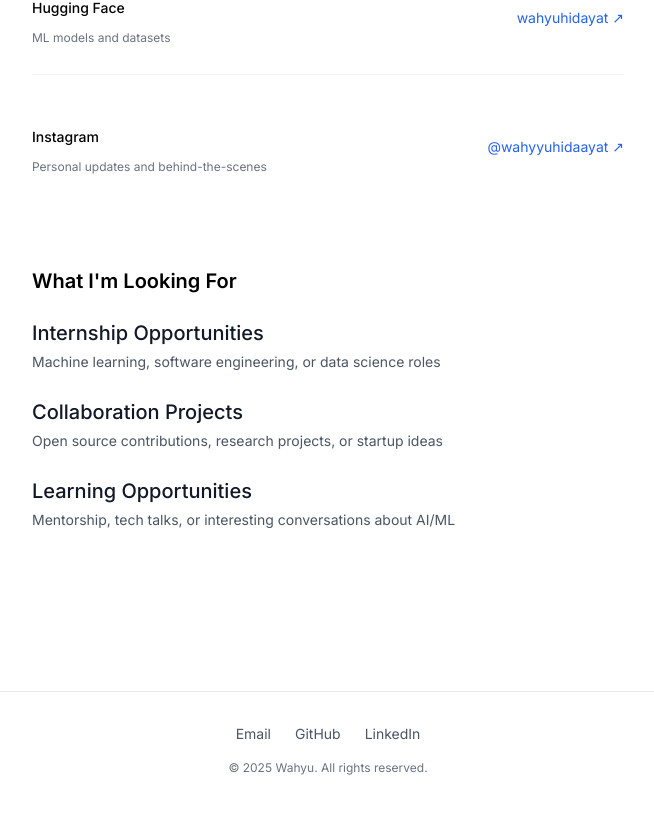
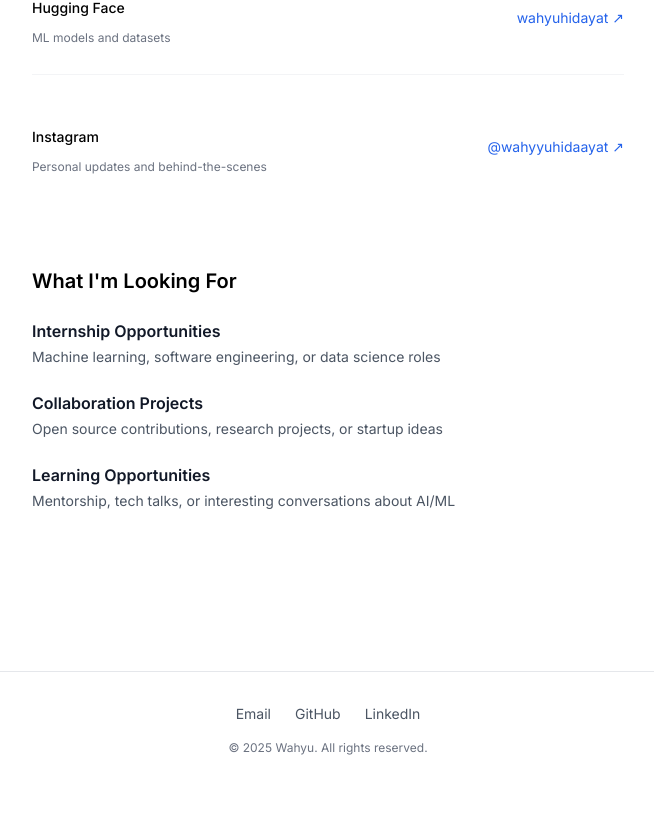
Before and after one commit to wahyuhiddayat/wahyuht, a Next.js app: page /contact in a window 1280 px wide. Shown: the part 1193-2007 px from the top of the page, without its empty margins (312-966 px from the left). Built offline with nearby package versions, Linux system fonts and the light colour scheme.

Commit message:
style: improve spacing and text styles in contact section

```diff
--- a/src/app/contact/page.tsx
+++ b/src/app/contact/page.tsx
@@ -126,17 +126,21 @@ export default function Contact() {
         </div>
       </section>
 
-      {/* What I'm Looking For */}
+     {/* What I'm Looking For */}
       <section>
-        <h2 className="text-xl font-semibold text-black dark:text-white mb-4">
+        <h2 className="text-xl font-semibold text-black dark:text-white mb-6">
           What I'm Looking For
         </h2>
 
-        <div className="space-y-4 text-sm text-gray-600 dark:text-gray-300">
+        <div className="space-y-6">
           {opportunitiesData.map((opportunity, index) => (
             <div key={index}>
-              <h3 className="font-medium text-gray-900 dark:text-white mb-1">{opportunity.title}</h3>
-              <p>{opportunity.description}</p>
+              <h3 className="text-base font-semibold text-gray-900 dark:text-white mb-1">
+                {opportunity.title}
+              </h3>
+              <p className="text-sm text-gray-600 dark:text-gray-300">
+                {opportunity.description}
+              </p>
             </div>
           ))}
         </div>
```
